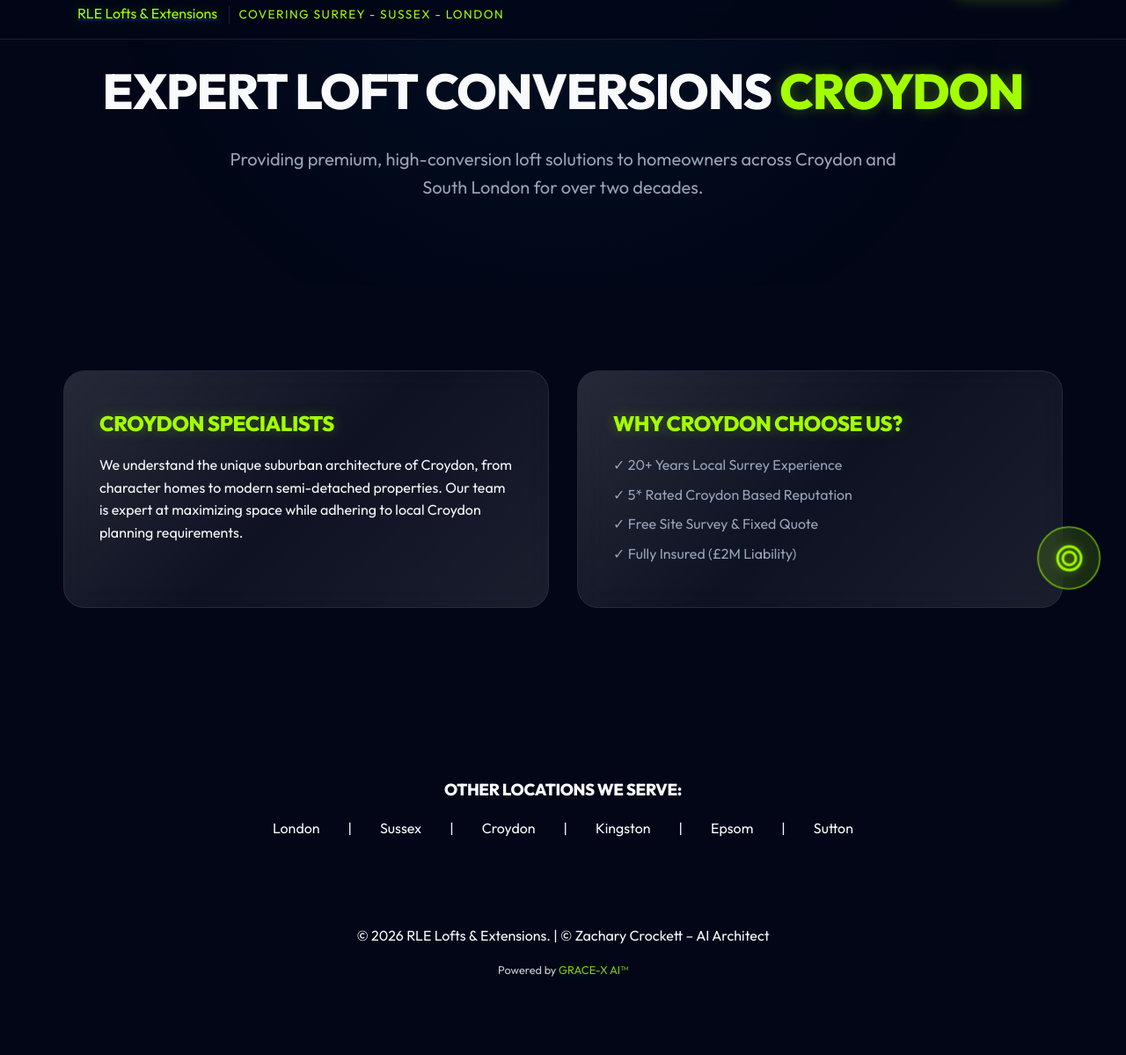
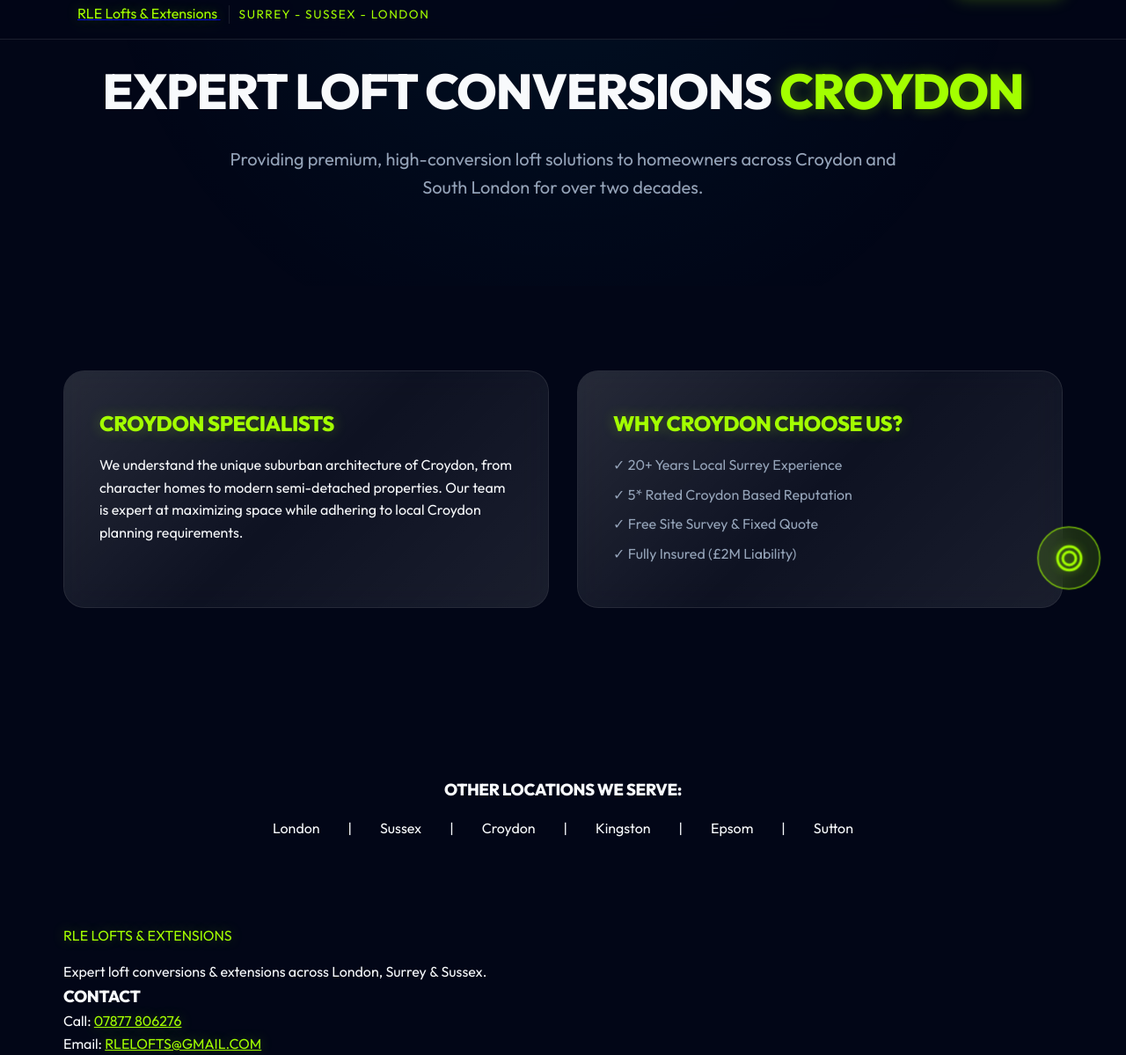
Before and after one commit to ElDiablo7/RLE_DANNY_ALBERT, a website: page locations/croydon.html in a window 1280 px wide. Shown: the part 101-1300 px from the top of the page at 88% size. Before the commit the page ends 1214 px from the top, so only its background shows below. Drawn offline with Linux system fonts and the light colour scheme.

Commit message:
feat: add location-specific landing pages and update navigation structure

```diff
--- a/locations/croydon.html
+++ b/locations/croydon.html
@@ -17,7 +17,7 @@
                 <img src="../RLE_HERO_LOGO.jpg" alt="RLE Lofts & Extensions Logo" class="logo-img">
                 <div class="ml-1">
                     <span class="neon-text">RLE Lofts & Extensions</span>
-                    <span class="logo-subtitle">Covering Surrey - Sussex - London</span>
+                    <span class="logo-subtitle">Surrey - Sussex - London</span>
                 </div>
             </a>
             <nav class="nav-links">
@@ -73,7 +73,18 @@
     </section>
 
     <!-- Footer -->
-    <footer class="glass-footer mt-2">
+    <footer class="glass-footer">
+        <div class="container footer-grid">
+            <div class="footer-brand">
+                <p class="neon-text mb-1">RLE LOFTS & EXTENSIONS</p>
+                <p class="text-muted">Expert loft conversions & extensions across London, Surrey & Sussex.</p>
+            </div>
+            <div class="footer-contact">
+                <h3>Contact</h3>
+                <p>Call: <a href="tel:07877806276" class="neon-text">07877 806276</a></p>
+                <p>Email: <a href="mailto:RLELOFTS@GMAIL.COM" class="neon-text">RLELOFTS@GMAIL.COM</a></p>
+            </div>
+        </div>
         <div class="footer-bottom text-center">
             <p>&copy; 2026 RLE Lofts & Extensions. | © Zachary Crockett – AI Architect</p>
             <p class="grace-x">Powered by <span class="neon-text">GRACE-X AI™</span></p>
```
Also changed, not shown: components/header.html (+1 -1 lines), locations/epsom.html (+13 -2 lines), locations/kingston.html (+13 -2 lines), locations/london.html (+13 -2 lines), locations/sussex.html (+13 -2 lines), locations/sutton.html (+13 -2 lines), loft-conversion-cost-surrey.html (+3 -2 lines).
